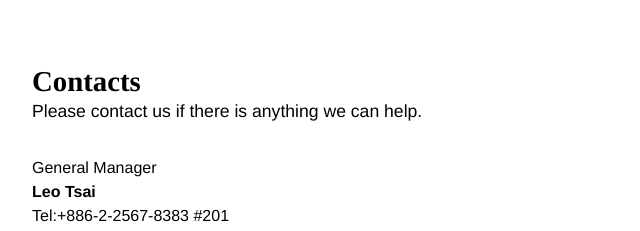
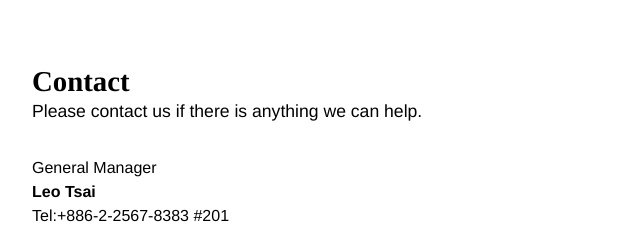
Before and after one commit to jsapparel/jsapparel.github.io, a plain HTML site: page contacts.html in a window 1280 px wide. Shown: the top 231 px of the page, 0-640 px from the left. Drawn offline with Linux system fonts and the light colour scheme.

Commit message:
Update contacts.html

```diff
--- a/contacts.html
+++ b/contacts.html
@@ -6,7 +6,7 @@
 -->
 <html>
 	<head>
-		<title>No Sidebar - Horizons by TEMPLATED</title>
+		<title>Contact</title>
 		<meta http-equiv="content-type" content="text/html; charset=utf-8" />
 		<meta name="description" content="" />
 		<meta name="keywords" content="" />
@@ -80,7 +80,7 @@
 				<div class="container">
 					<section>
 						<header class="major fade-in-bottom">
-							<h2>Contacts</h2>
+							<h2>Contact</h2>
 							<span class="byline">Please contact us if there is anything we can help. </span>
 						</header>
 						<ul>
```
